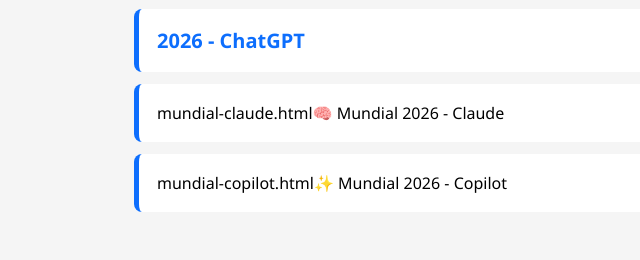
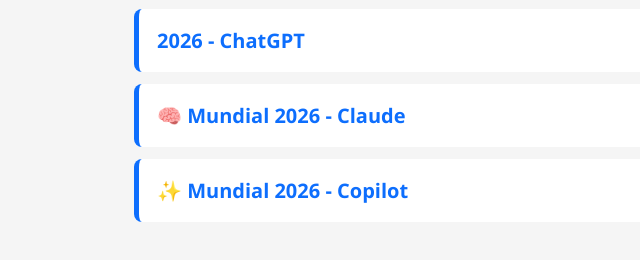
Before and after one commit to PakoRho/DemosIA, a plain HTML site: page index.html in a window 1280 px wide. Shown: the part 212-472 px from the top of the page, without its empty margins (56-696 px from the left). Drawn offline with Linux system fonts and the light colour scheme.

Commit message:
Fix: Corregir enlaces HTML en index.html - agregar etiquetas <a> faltantes

```diff
--- a/index.html
+++ b/index.html
@@ -51,11 +51,11 @@
 </div>
 
 <div class="demo">
-    mundial-claude.html🧠 Mundial 2026 - Claude</a>
+    <a href="mundial-claude.html">🧠 Mundial 2026 - Claude</a>
 </div>
 
 <div class="demo">
-    mundial-copilot.html✨ Mundial 2026 - Copilot</a>
+    <a href="mundial-copilot.html">✨ Mundial 2026 - Copilot</a>
 </div>
 
 </body>
```
